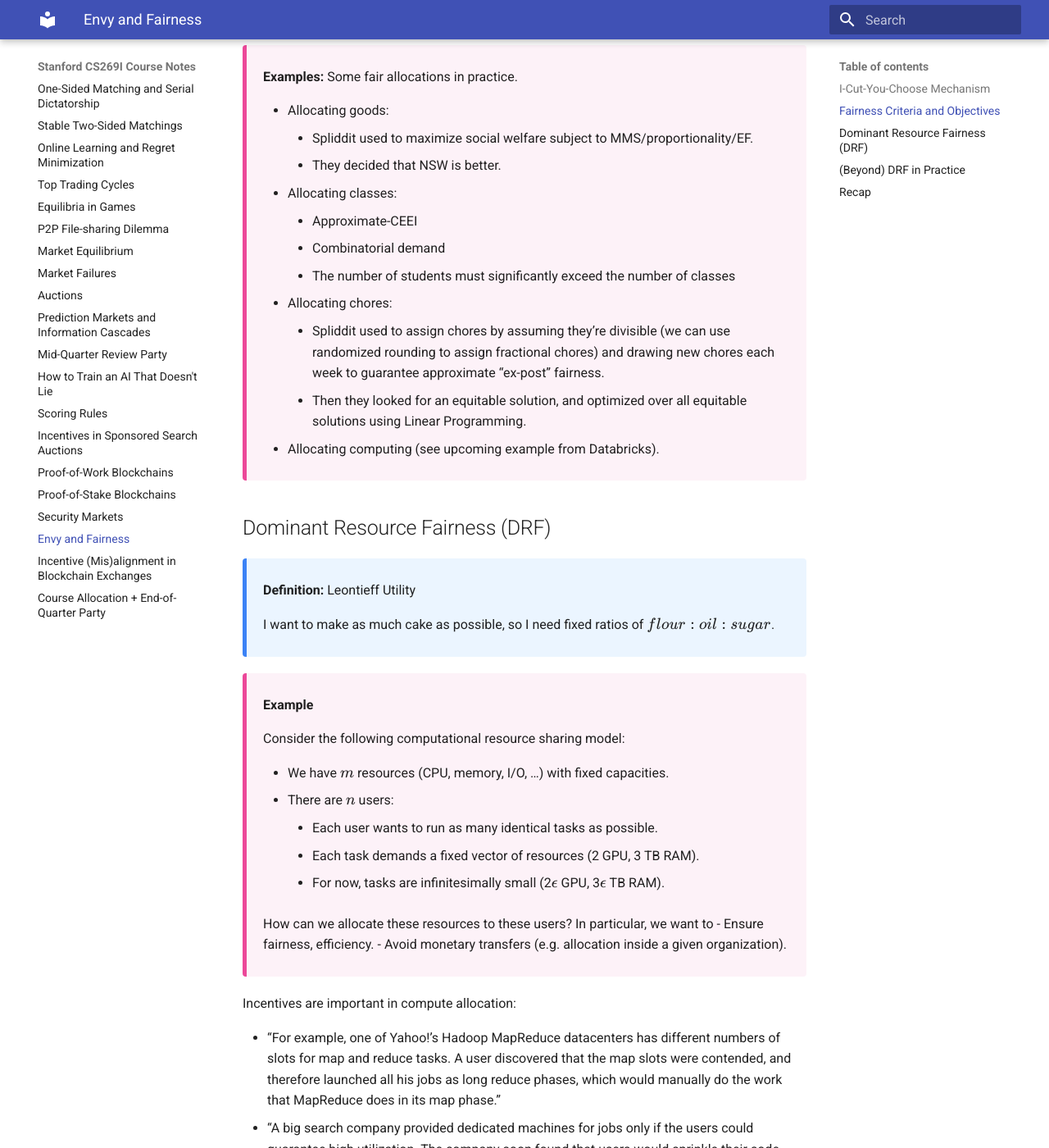
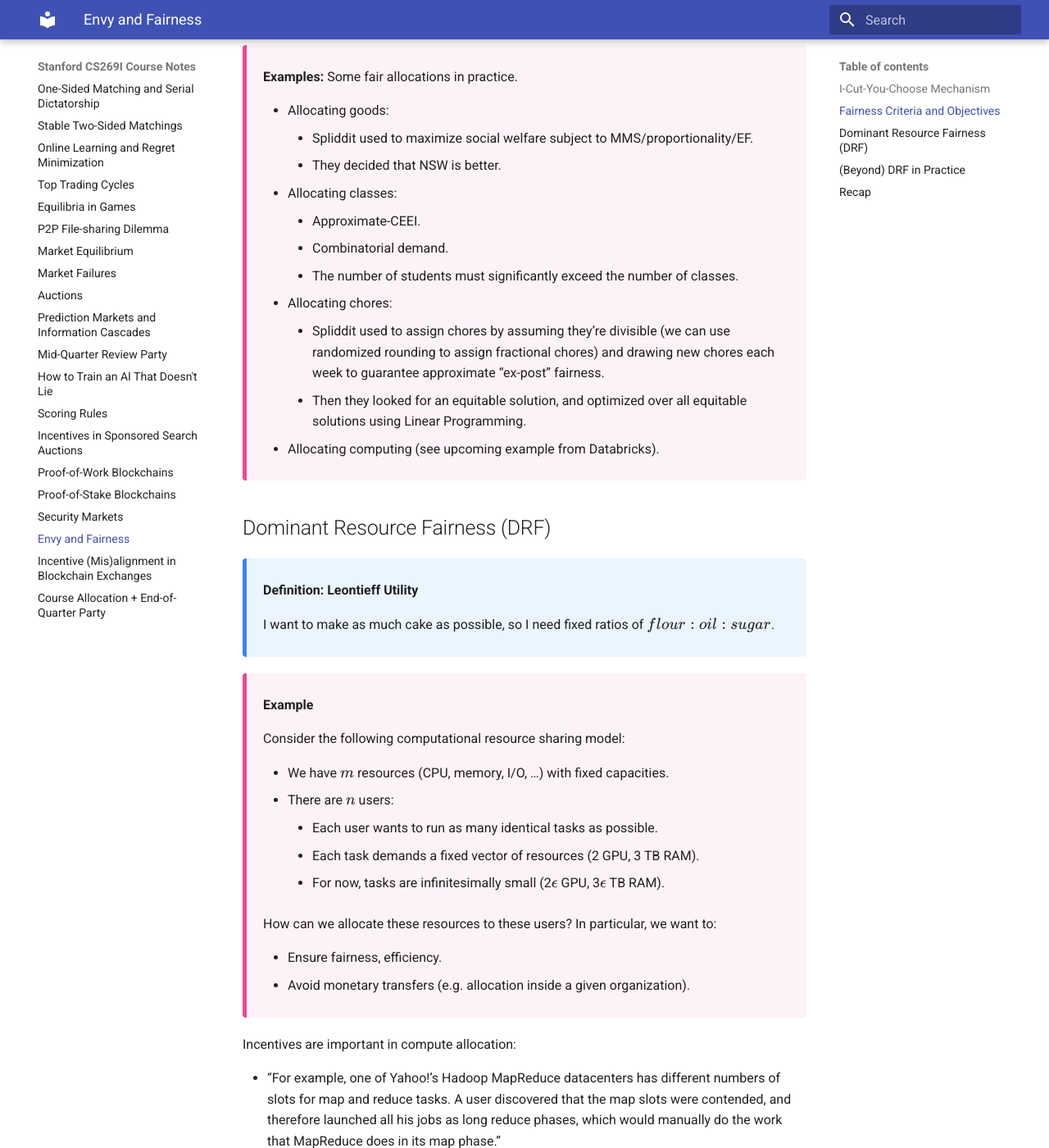
Before and after one commit to thibaudclement/cs269i, an MkDocs documentation site: the page built from docs/lecture-14.md, in a window 1280 px wide and 1400 px high, scrolled down 7578 px. Shown: the whole window at 82% size. Built offline with MkDocs 1.6.1 and Material for MkDocs 9.7.7, drawn with Linux system fonts in a browser that asks for light colours; some of the changed text lies outside the part shown.

Commit message:
Refine content of Lecture 14

```diff
--- a/docs/lecture-14.md
+++ b/docs/lecture-14.md
@@ -27,7 +27,7 @@
 Yet, is I-cut-you-choose strategyproof?
 
 <div class="theorem" markdown="1">
-**Claim:** I-cut-you-choose is not strategyproof.
+**Claim:** I-cut-you-choose is _not_ strategyproof.
 
 </div>
 
@@ -46,7 +46,7 @@
 In other words, I-cut-you-choose is not strategyproof for the cutter (but it is strategyproof for the chooser).
 
 <div class="definition" markdown="1">
-**Definition:** Envy-Freeness (1/2).
+**Definition: Envy-Freeness (1/2)**
 
 An allocation is envy-free if no agent envies another agent’s allocation (i.e. no agent would rather have the other’s allocation over their own).
 
@@ -78,7 +78,7 @@
 For this part of lecture, we can just think about additive valuations: If \(x,y\) are disjoint, then \(v_i(x \cup y) = v(x) + v(y)\).
 
 <div class="definition" markdown="1">
-**Definition:** Envy-Freeness (2/2).
+**Definition: Envy-Freeness (2/2)**
 
 We may re-define envy-free allocations as:
 
@@ -91,7 +91,7 @@
 There exists a lot of ways to define fair allocations.
 
 <div class="definition" markdown="1">
-**Definition:** Proportional.
+**Definition: Proportional**
 
 We may define proportional allocations as:
 
@@ -103,7 +103,7 @@
 </div>
 
 <div class="definition" markdown="1">
-**Definition:** Perfect.
+**Definition: Perfect**
 
 We may define perfect allocations as:
 
@@ -115,7 +115,7 @@
 </div>
 
 <div class="definition" markdown="1">
-**Definition:** Equitable.
+**Definition: Equitable**
 
 We may define equitable allocations as:
 
@@ -127,7 +127,7 @@
 </div>
 
 <div class="definition" markdown="1">
-**Definition:** Competitive equilibrium from equal incomes (CEEI)
+**Definition: Competitive equilibrium from equal incomes (CEEI)**
 
 - Give each agent a budget of 1 (fake money).
 - Find prices (for pieces of cake) and an allocation such that:
@@ -143,7 +143,7 @@
 Notice that for this example we would have a competitive equilibrium with real money: Alice gets the hat and pays for it, Bob gets nothing and keeps his money. But with fake money Bob isn’t satisfied with keeping his fake money.
 
 <div class="definition" markdown="1">
-**Definition:** Maximin Share (MMS)
+**Definition: Maximin Share (MMS)**
 
 Each agent \(i\) proposes (cuts) allocation \(A^i\) to \(n\) agents.
 
@@ -165,7 +165,7 @@
 One idea is to approximately-fairly dividing indivisible items.
 
 <div class="definition" markdown="1">
-**Definition:** Envy-Free-Up-to-1-Item (EF1)
+**Definition: Envy-Free-Up-to-1-Item (EF1)**
 
 \[
   v_i(A_i) \geq v_i(\frac{A_j}{"best" \; item}).
@@ -179,7 +179,7 @@
 
 EF1 in words:
 
-- \(v_i(A_j)\) = the value agent \(i\) would have for agent \(j\)’s allocation \((A_j\).
+- \(v_i(A_j)\) = the value agent \(i\) would have for agent \(j\)’s allocation \(A_j\).
 - A weaker benchmark is: \(v_i(\frac{A_j}{"best" \; item})\) = the same as \(v_i(A_j)\), but we discard \(i\)’s favorite item.
 
 </div>
@@ -190,7 +190,7 @@
 - Also EF1: each gets one car, and Alice gets all the chairs.
 
 <div class="definition" markdown="1">
-**Definition:** Envy-Free-Up-to-Any-Item (EFX)
+**Definition: Envy-Free-Up-to-Any-Item (EFX)**
 
 \[
   v_i(A_i) \geq v_i(\frac{A_j}{"worst" \; item}).
@@ -201,9 +201,9 @@
 Can EFX always be satisfied? This is an open problem.
 
 <div class="definition" markdown="1">
-**Definition:** \(\alpha\)-Maximin Share (MMS)
+**Definition: \(\alpha\)-Maximin Share (MMS)**
 
-“Only a bit (\alpha) worse than worst-case I-cut-you-choose.”
+“Only a bit \((\alpha)\) worse than worst-case I-cut-you-choose.”
 
 \(\alpha\)-MMS condition:
 
@@ -221,7 +221,7 @@
 Is more-than-\(\frac{3}{4}\)-MMS always impossible? This is another open problem.
 
 <div class="definition" markdown="1">
-**Definition:** _Approximate_ Competitive equilibrium from equal incomes (A-CEEI)
+**Definition: _Approximate_ Competitive equilibrium from equal incomes (A-CEEI)**
 
 - Give each agent a budget of _approximately_ 1 (fake money).
 - The allocation is only required to _approximately_ clear markets.
@@ -237,9 +237,9 @@
 Another approach is to look for an allocation that maximizes **fair objective functions**.
 
 <div class="definition" markdown="1">
-**Definition:** Utilitarian/Social Welfare
+**Definition: Utilitarian/Social Welfare**
 
-“Maximum total happiness”
+“Maximum total happiness”:
 
 \[
   \underset{A_1, ..., A_n}{max} \sum_i v_i(A_i)
@@ -248,9 +248,9 @@
 </div>
 
 <div class="definition" markdown="1">
-**Definition:** Egalitarian/Maximin
+**Definition: Egalitarian/Maximin**
 
-“Maximum happiness of the saddest person”
+“Maximum happiness of the saddest person”:
 
 
 \[
@@ -260,7 +260,7 @@
 </div>
 
 <div class="definition" markdown="1">
-**Definition:** Nash Social Welfare
+**Definition: Nash Social Welfare**
 
 Middle ground between utilitarian and egalitarian:
 
@@ -287,9 +287,9 @@
     - Spliddit used to maximize social welfare subject to MMS/proportionality/EF.
     - They decided that NSW is better.
 - Allocating classes:
-    - Approximate-CEEI
-    - Combinatorial demand
-    - The number of students must significantly exceed the number of classes
+    - Approximate-CEEI.
+    - Combinatorial demand.
+    - The number of students must significantly exceed the number of classes.
 - Allocating chores:
     - Spliddit used to assign chores by assuming they’re divisible (we can use randomized rounding to assign fractional chores) and drawing new chores each week to guarantee approximate “ex-post” fairness.
     - Then they looked for an equitable solution, and optimized over all equitable solutions using Linear Programming.
@@ -300,7 +300,7 @@
 ## Dominant Resource Fairness (DRF)
 
 <div class="definition" markdown="1">
-**Definition:** Leontieff Utility
+**Definition: Leontieff Utility**
 
 I want to make as much cake as possible, so I need fixed ratios of \(flour : oil : sugar\).
 
@@ -317,7 +317,8 @@
     - Each task demands a fixed vector of resources (2 GPU, 3 TB RAM).
     - For now, tasks are infinitesimally small (2\(\epsilon\) GPU, 3\(\epsilon\) TB RAM).
 
-How can we allocate these resources to these users? In particular, we want to
+How can we allocate these resources to these users? In particular, we want to:
+
 - Ensure fairness, efficiency.
 - Avoid monetary transfers (e.g. allocation inside a given organization).
 
@@ -329,7 +330,7 @@
 - “A big search company provided dedicated machines for jobs only if the users could guarantee high utilization. The company soon found that users would sprinkle their code with infinite loops to artificially inflate utilization levels.”
 
 <div class="definition" markdown="1">
-**Definition:** Dominant Resource Fairness
+**Definition: Dominant Resource Fairness**
 
 Fix an allocation of resources to users:
 
@@ -374,7 +375,7 @@
 </div>
 
 <div class="definition" markdown="1">
-**Definition:** Dominant Resource Fairness Mechanism
+**Definition: Dominant Resource Fairness Mechanism**
 
 - Every user submits their ratio of demands (e.g. 2 GPU : 1 TB).
 - The algorithm computes the (unique) maximal allocation subject to DRF.
@@ -430,7 +431,7 @@
 </div>
 
 <div class="theorem" markdown="1">
-**Theorem:** The DRF mechanism is strategyproof
+**Theorem:** The DRF mechanism is strategyproof.
 
 </div>
 
@@ -480,7 +481,7 @@
 <div class="summary" markdown="1">
 **Envy and Fairness Recap**
 
-- Envy-free Cake Cutting
+- Envy-free Cake Cutting:
     - I-cut-you-choose mechanism: 1. Alice cuts the cake into two equal-for-her pieces, and then 2. Bob chooses his favorite of the two pieces.
     - I-cut-you-choose is not strategyproof for the cutter (but it is strategyproof for the chooser).
     - Definition: An allocation is envy-free if no agent envies another agent’s allocation (i.e. no agent would rather have the other’s allocation over their own).
```
